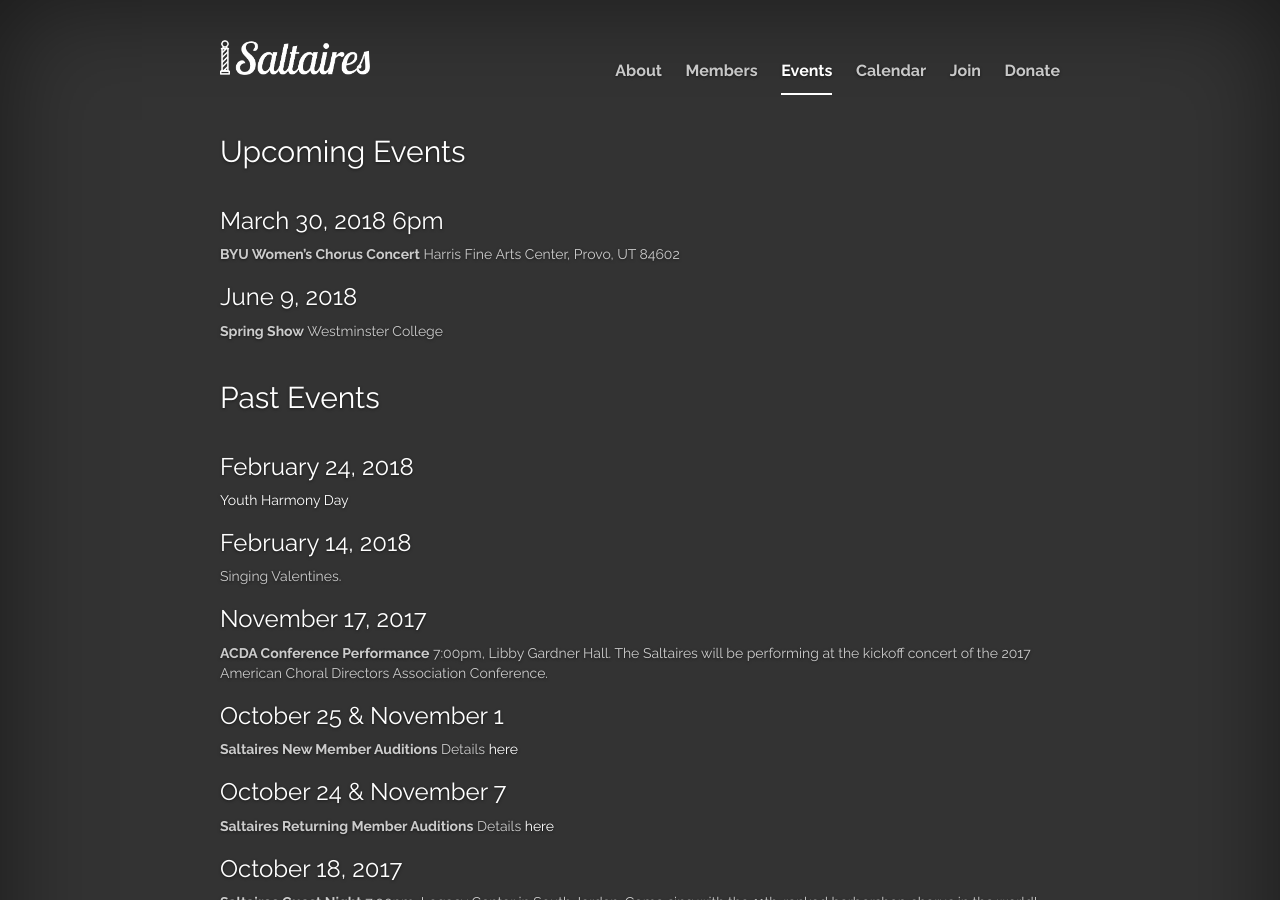
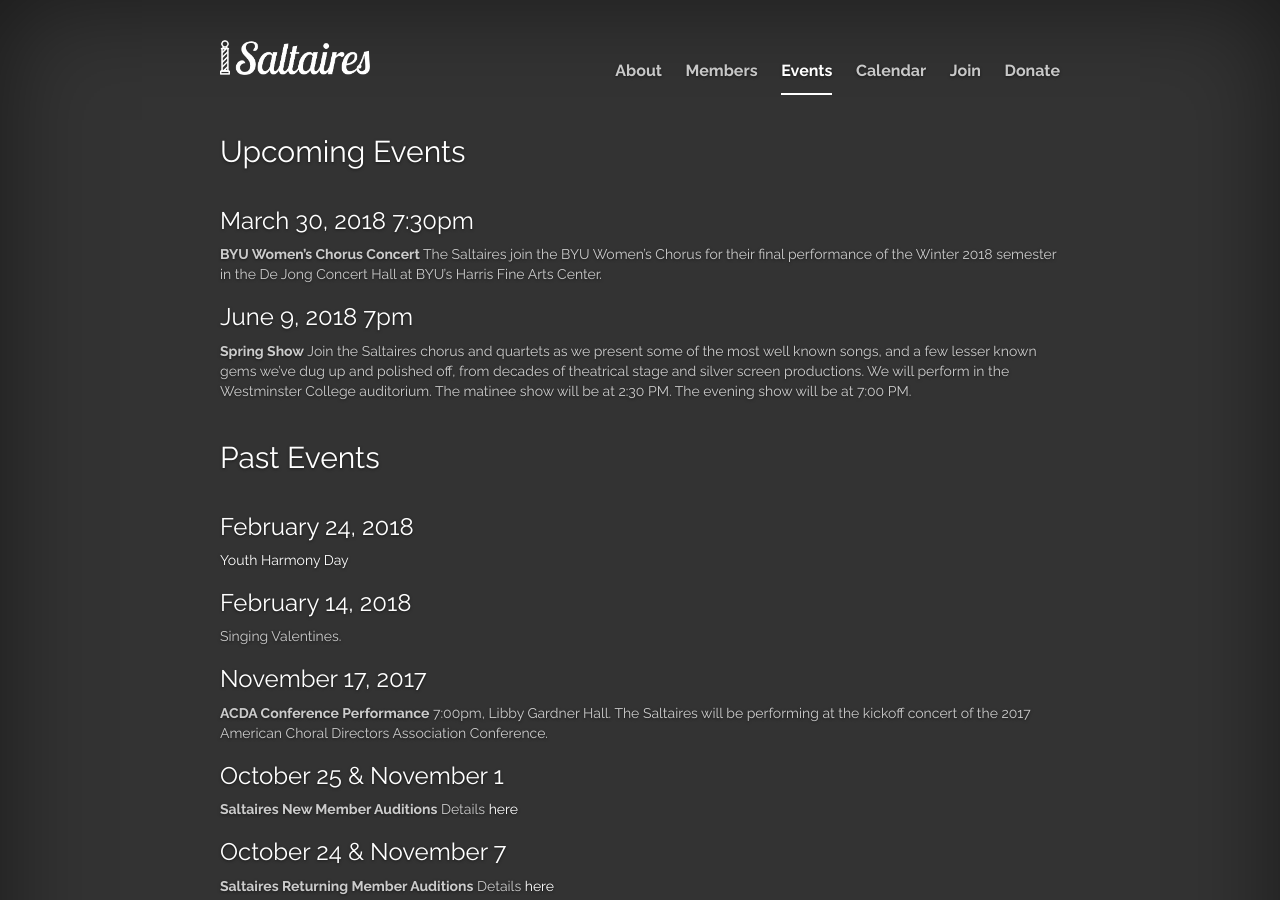
Before and after one commit to cayblood/saltaires, a Jekyll site: the page built from jekyll-site/events.md, in a window 1280 px wide and 900 px high. Built offline with Jekyll 4.4.1, drawn with Linux system fonts in a browser that asks for light colours; nearby versions of some CDN libraries; library files that are not in the unit come from our copies.

Commit message:
Update events

```diff
--- a/jekyll-site/events.md
+++ b/jekyll-site/events.md
@@ -6,13 +6,19 @@
 
 <h2 class="top">Upcoming Events</h2>
 
-### March 30, 2018 6pm
+### March 30, 2018 7:30pm
 
-**BYU Women's Chorus Concert** Harris Fine Arts Center, Provo, UT 84602
+**BYU Women's Chorus Concert** The Saltaires join the BYU Women’s Chorus for
+their final performance of the Winter 2018 semester in the De Jong Concert Hall
+at BYU’s Harris Fine Arts Center.
 
-### June 9, 2018
+### June 9, 2018 7pm
 
-**Spring Show** Westminster College
+**Spring Show** Join the Saltaires chorus and quartets as we present some of the
+most well known songs, and a few lesser known gems we’ve dug up and polished off,
+from decades of theatrical stage and silver screen productions. We will perform
+in the Westminster College auditorium. The matinee show will be at 2:30 PM.
+The evening show will be at 7:00 PM.
 
 ## Past Events
 
```
